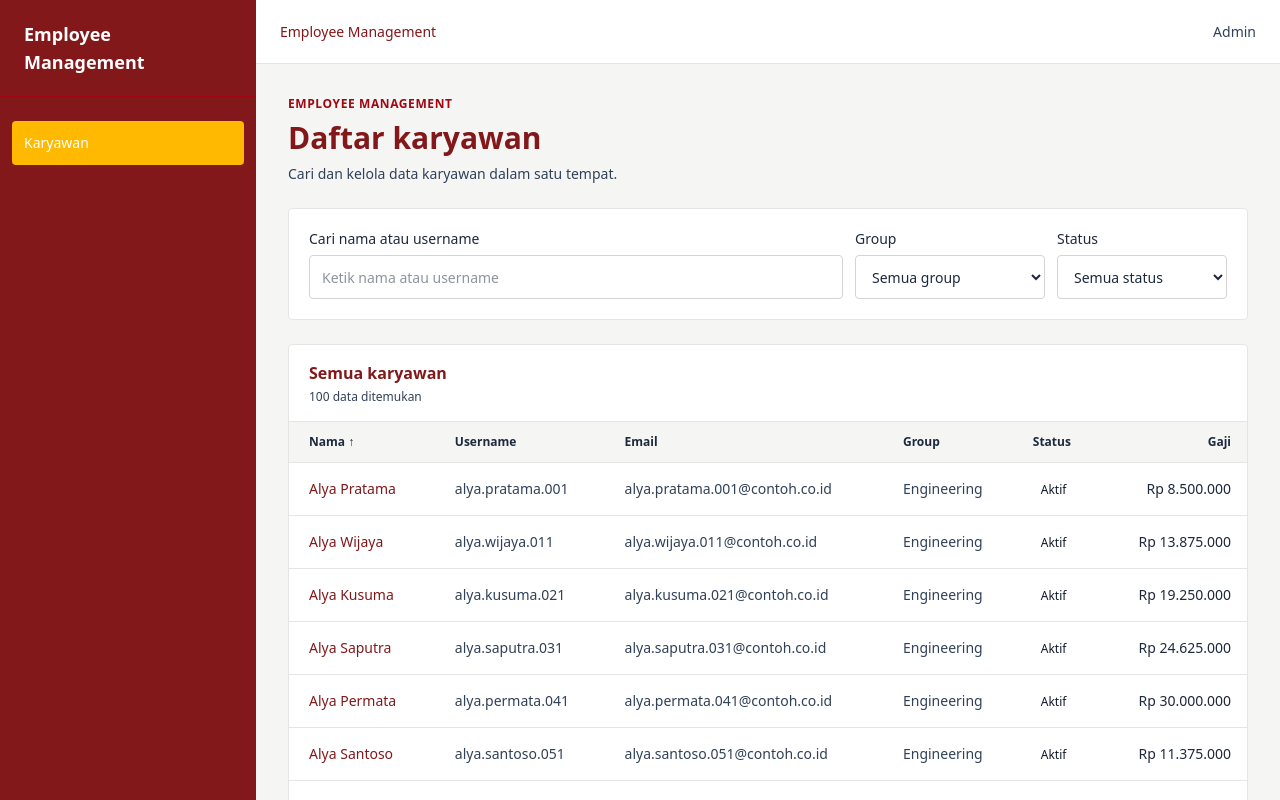
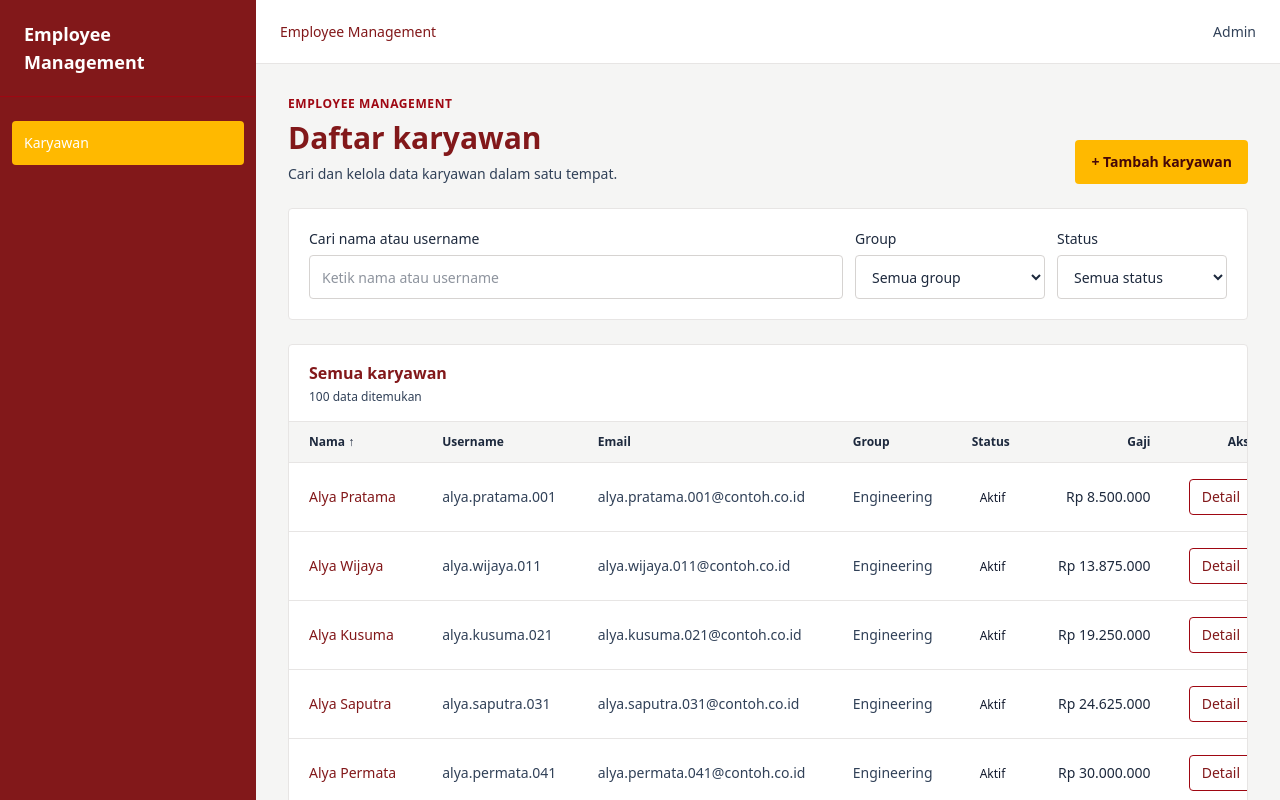
Before and after one commit to didikad/angular-staff-portal, an Angular app: page /dashboard/employees in a window 1280 px wide. Shown: the top 800 px of the page. Built offline with nearby package versions, Linux system fonts and the light colour scheme.

Commit message:
update button

```diff
--- a/src/app/features/employees/employee-list.component.html
+++ b/src/app/features/employees/employee-list.component.html
@@ -5,6 +5,7 @@
       <h1 class="mt-2 text-3xl font-semibold text-red-900">Daftar karyawan</h1>
       <p class="mt-2 text-sm text-slate-700">Cari dan kelola data karyawan dalam satu tempat.</p>
     </div>
+    <a routerLink="/dashboard/employees/add" class="inline-flex min-h-11 items-center justify-center rounded bg-amber-400 px-4 py-2 text-sm font-semibold text-red-950 hover:bg-amber-300 focus-visible:outline-2 focus-visible:outline-offset-2 focus-visible:outline-red-900">+ Tambah karyawan</a>
   </div>
 
   <section class="rounded border border-stone-200 bg-white p-4 sm:p-5" aria-label="Filter karyawan">
@@ -46,7 +47,7 @@
       <p class="p-8 text-center text-sm text-red-800" role="alert">{{ errorMessage() }}</p>
     } @else {
       <div class="overflow-x-auto">
-        <table class="w-full min-w-[860px] border-collapse text-left text-sm">
+        <table class="w-full min-w-[980px] border-collapse text-left text-sm">
           <thead class="bg-stone-100 text-xs font-semibold text-slate-800">
             <tr>
               <th class="px-5 py-3"><button type="button" (click)="sortBy('firstName')" class="font-semibold">Nama {{ sortColumn() === 'firstName' ? (sortDirection() === 'asc' ? '↑' : '↓') : '' }}</button></th>
@@ -55,20 +56,22 @@
               <th class="px-4 py-3"><button type="button" (click)="sortBy('group')" class="font-semibold">Group {{ sortColumn() === 'group' ? (sortDirection() === 'asc' ? '↑' : '↓') : '' }}</button></th>
               <th class="px-4 py-3"><button type="button" (click)="sortBy('status')" class="font-semibold">Status {{ sortColumn() === 'status' ? (sortDirection() === 'asc' ? '↑' : '↓') : '' }}</button></th>
               <th class="px-4 py-3 text-right"><button type="button" (click)="sortBy('basicSalary')" class="font-semibold">Gaji {{ sortColumn() === 'basicSalary' ? (sortDirection() === 'asc' ? '↑' : '↓') : '' }}</button></th>
+              <th class="px-4 py-3 text-right">Aksi</th>
             </tr>
           </thead>
           <tbody>
             @for (employee of pageEmployees(); track employee.username) {
               <tr class="border-t border-stone-200 hover:bg-stone-50">
-                <td class="px-5 py-4"><a class="font-medium text-red-900 hover:underline" [routerLink]="['/dashboard/employees', employee.username]">{{ employee.firstName }} {{ employee.lastName }}</a></td>
+                <td class="px-5 py-4"><span class="font-medium text-red-900">{{ employee.firstName }} {{ employee.lastName }}</span></td>
                 <td class="px-4 py-4 text-slate-700">{{ employee.username }}</td>
                 <td class="px-4 py-4 text-slate-700">{{ employee.email }}</td>
                 <td class="px-4 py-4 text-slate-700">{{ employee.group }}</td>
                 <td class="px-4 py-4"><span class="rounded px-2 py-1 text-xs" [class.bg-green-100]="employee.status === 'Active'" [class.text-green-900]="employee.status === 'Active'" [class.bg-stone-200]="employee.status === 'Inactive'" [class.text-slate-800]="employee.status === 'Inactive'" [class.bg-amber-100]="employee.status === 'Probation'" [class.text-amber-950]="employee.status === 'Probation'">{{ statusText(employee.status) }}</span></td>
                 <td class="px-4 py-4 text-right text-slate-800">{{ formatSalary(employee.basicSalary) }}</td>
+                <td class="px-4 py-4 text-right"><a [routerLink]="['/dashboard/employees', employee.username]" class="inline-flex min-h-9 items-center justify-center rounded border border-red-800 px-3 text-sm font-medium text-red-900 hover:bg-red-50 focus-visible:outline-2 focus-visible:outline-offset-2 focus-visible:outline-red-800">Detail</a></td>
               </tr>
             } @empty {
-              <tr><td colspan="6" class="px-5 py-12 text-center text-sm text-slate-700">Tidak ada data yang cocok. Coba ubah kata kunci atau filter.</td></tr>
+              <tr><td colspan="7" class="px-5 py-12 text-center text-sm text-slate-700">Tidak ada data yang cocok. Coba ubah kata kunci atau filter.</td></tr>
             }
           </tbody>
         </table>
```
